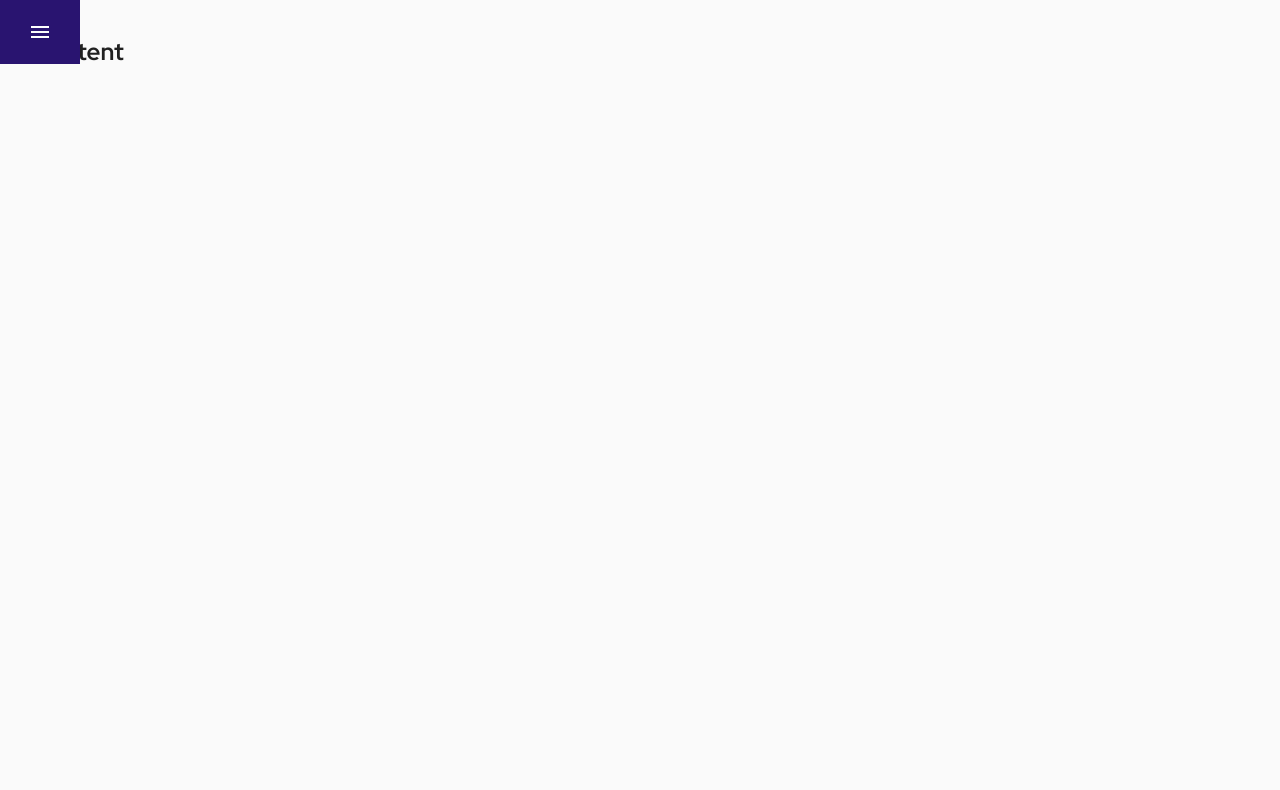
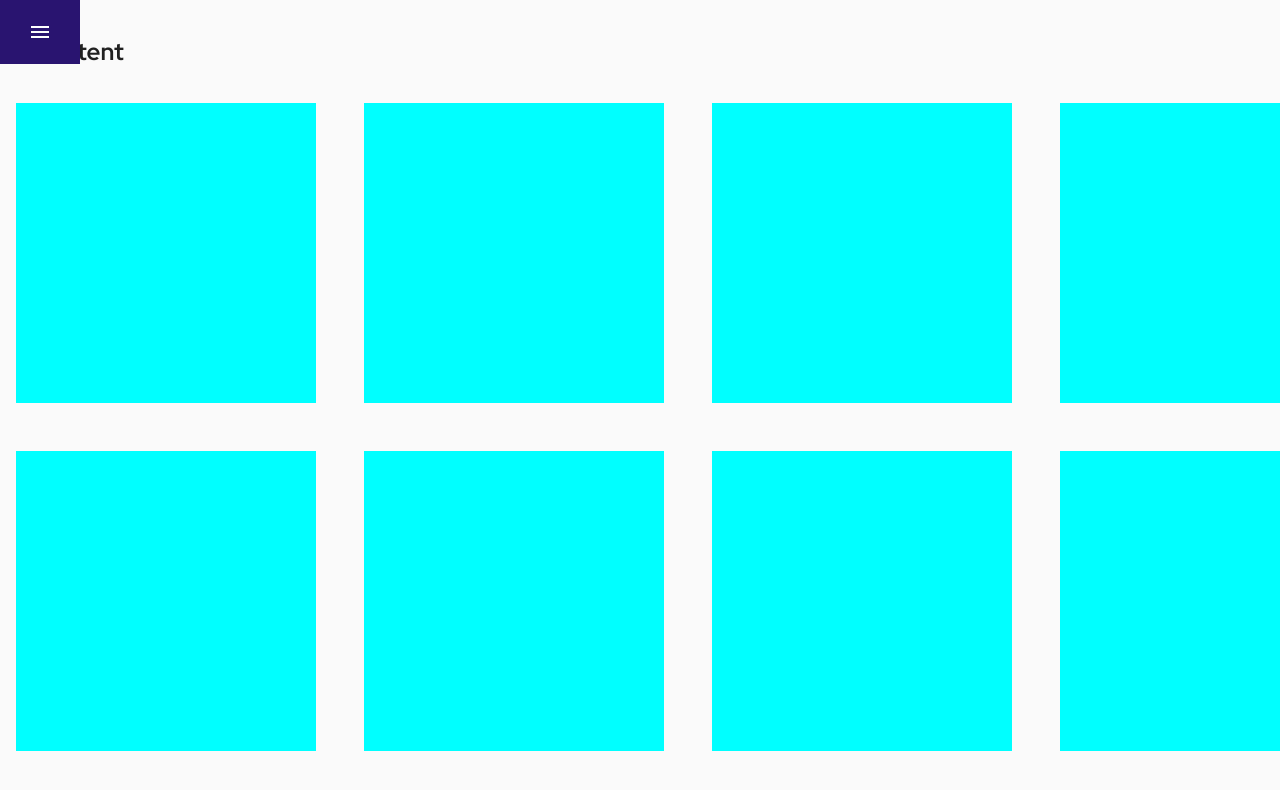
Before and after one commit to LucasPordeus/inventory-system, an Angular app in the folder front-end/: page / in a window 1280 px wide. Shown: the top 790 px of the page. Built offline with nearby package versions, Linux system fonts and the light colour scheme.

Commit message:
style: adding grid test

```diff
--- a/front-end/src/app/components/menu/menu.html
+++ b/front-end/src/app/components/menu/menu.html
@@ -63,6 +63,22 @@
   </mat-sidenav>
   <mat-sidenav-content>
     <h2>Content</h2>
+    <div class="grid">
+      <div class="square"></div>
+      <div class="square"></div>
+      <div class="square"></div>
+      <div class="square"></div>
+      <div class="square"></div>
+      <div class="square"></div>
+      <div class="square"></div>
+      <div class="square"></div>
+      <div class="square"></div>
+      <div class="square"></div>
+      <div class="square"></div>
+      <div class="square"></div>
+      <div class="square"></div>
+      <div class="square"></div>
+    </div>
     <router-outlet></router-outlet>
   </mat-sidenav-content>
 </mat-sidenav-container>
--- a/front-end/src/app/components/menu/menu.scss
+++ b/front-end/src/app/components/menu/menu.scss
@@ -87,3 +87,22 @@ mat-sidenav-content{
     right: 7.5%;
     bottom: 30%;
 }
+
+.square{
+    width: 300px;
+    height: 300px;
+    background-color: aqua;
+
+    @media screen and (max-width: 600px){
+        width: 55px;
+        height: 55px;
+    }
+}
+
+.grid{
+    display: grid;
+    grid-template-columns: repeat(4, 1fr);
+    gap: 3rem;
+    margin-top: 1rem;
+    place-items: center;
+}
```
